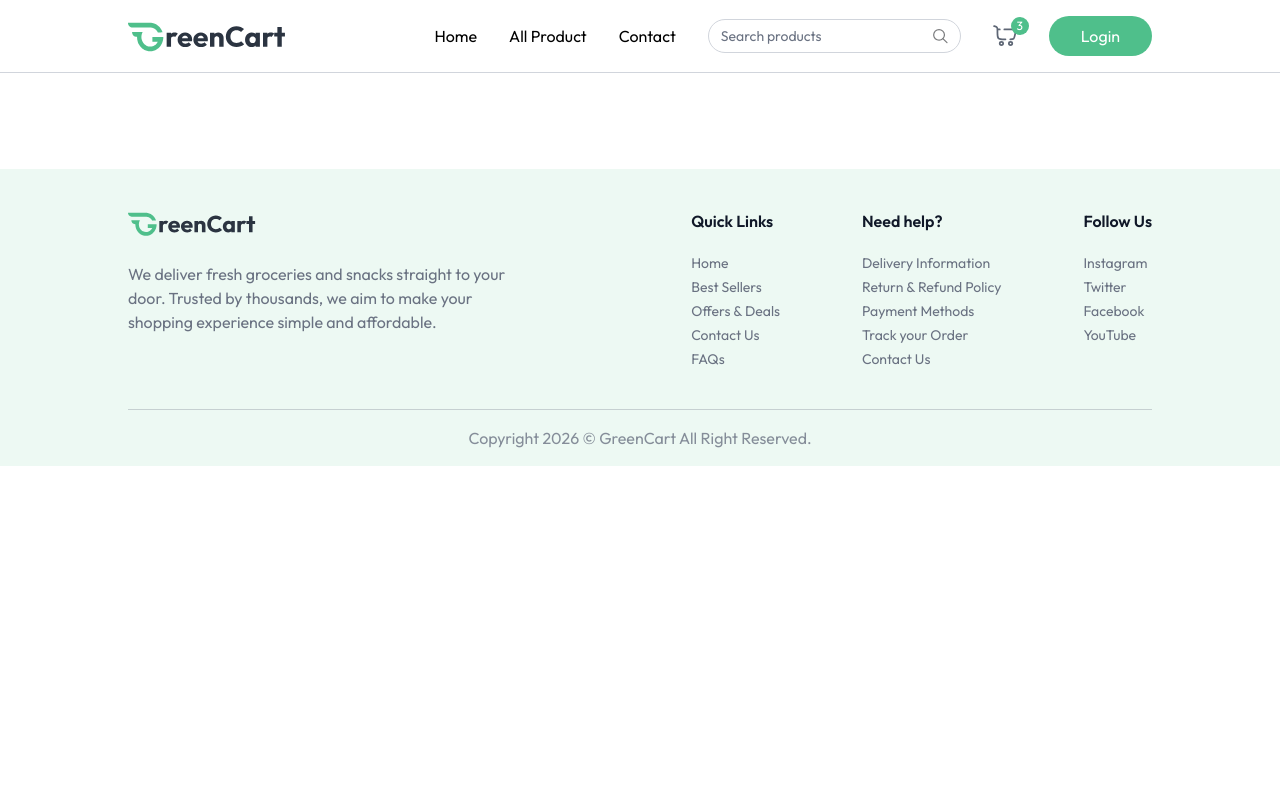
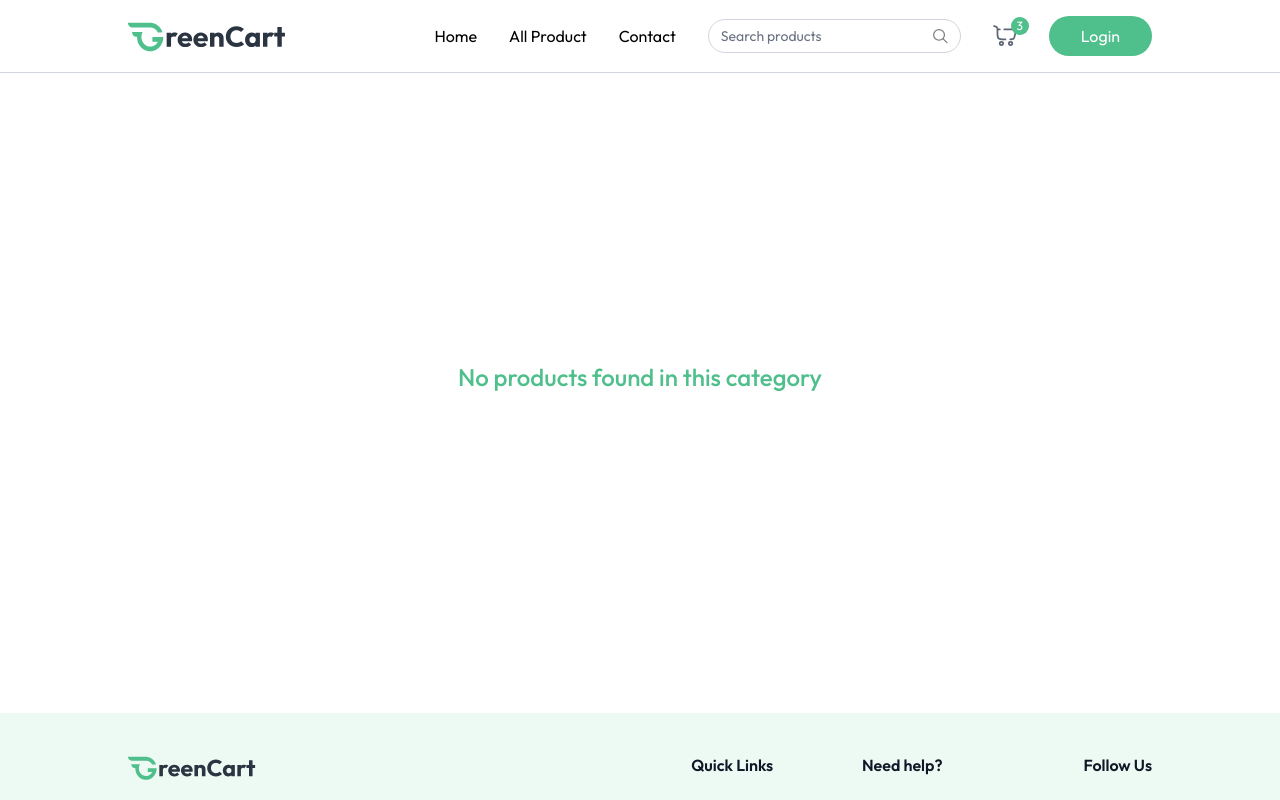
Before and after one commit to itsmearnab12/GreenCart, a React (Vite) app in the folder client/: page /products/1 in a window 1280 px wide. Shown: the top 800 px of the page. Built offline with nearby package versions, Linux system fonts and the light colour scheme.

Commit message:
Working on product category

```diff
--- a/client/src/App.jsx
+++ b/client/src/App.jsx
@@ -6,6 +6,8 @@
 import Footer from './components/Footer';
 import { useAppContext } from './context/AppContext';
 import Login from './components/Login';
+import AllProducts from './pages/AllProducts';
+import ProductCategory from './pages/ProductCategory';
 
 const App = () => {
 
@@ -23,6 +25,8 @@
       <div className={`${isSellerPath ? "" : "px-6 md:px-16 lg:px-24 xl:px-32"}`}>
         <Routes>
           <Route path='/' element={<Home />} />
+          <Route path='/products' element={<AllProducts />} />
+          <Route path='/products/:category' element={<ProductCategory />} />
         </Routes>
       </div>
       {!isSellerPath && <Footer />}
--- a/client/src/components/Navbar.jsx
+++ b/client/src/components/Navbar.jsx
@@ -1,16 +1,22 @@
-import React from 'react'
+import React, { useEffect } from 'react'
 import { NavLink } from 'react-router-dom'
 import { assets } from '../assets/assets'
 import { useAppContext } from '../context/AppContext'
 
 const Navbar = () => {
     const [open, setOpen] = React.useState(false)
-    const { user, setUser, setShowUserLogin, navigate } = useAppContext();
+    const { user, setUser, setShowUserLogin, navigate, setSearchQuery, searchQuery } = useAppContext();
 
     const logout = async () => {
         setUser(null);
         navigate('/')
     }
+
+    useEffect(() => {
+        if (searchQuery.length > 0) {
+            navigate("/products")
+        }
+    }, [searchQuery])
     return (
         <nav className="flex items-center justify-between px-6 md:px-16 lg:px-24 xl:px-32 py-4 border-b border-gray-300 bg-white relative transition-all">
 
@@ -25,7 +31,7 @@
                 <NavLink to='/'>Contact</NavLink>
 
                 <div className="hidden lg:flex items-center text-sm gap-2 border border-gray-300 px-3 rounded-full">
-                    <input className="py-1.5 w-full bg-transparent outline-none placeholder-gray-500" type="text" placeholder="Search products" />
+                    <input onChange={(e) => setSearchQuery(e.target.value)} className="py-1.5 w-full bg-transparent outline-none placeholder-gray-500" type="text" placeholder="Search products" />
                     <img src={assets.search_icon} alt='search' className='w-4 h-4' />
                 </div>
 
--- a/client/src/context/AppContext.jsx
+++ b/client/src/context/AppContext.jsx
@@ -15,6 +15,7 @@
     const [showUserLogin, setShowUserLogin] = useState(false)
     const [products, setProucts] = useState([])
     const [cartItems, setCartItems] = useState({})
+    const [searchQuery, setSearchQuery] = useState({})
 
     //fetch All Products
     const fetchProducts = async () => {
@@ -58,7 +59,7 @@
         fetchProducts()
     }, [])
 
-    const value = { navigate, user, setUser, setIsSeller, isSeller, showUserLogin, setShowUserLogin, products, currency, addToCart, updateCartItem, removeFromCart, cartItems }
+    const value = { navigate, user, setUser, setIsSeller, isSeller, showUserLogin, setShowUserLogin, products, currency, addToCart, updateCartItem, removeFromCart, cartItems, searchQuery, setSearchQuery }
 
     return <AppContext.Provider value={value}>
         {children}
--- /dev/null
+++ b/client/src/pages/AllProducts.jsx
@@ -0,0 +1,36 @@
+import React, { useEffect, useState } from 'react'
+import { useAppContext } from '../context/AppContext'
+import ProductCard from '../components/ProductCard'
+
+const AllProducts = () => {
+
+    const { products, searchQuery } = useAppContext()
+    const [filteredProducts, setFilteredProducts] = useState([])
+
+    useEffect(() => {
+        if (searchQuery.length > 0) {
+            setFilteredProducts(products.filter(
+                product => product.name.toLowerCase().includes(searchQuery.toLowerCase())
+            ))
+        } else {
+            setFilteredProducts(products)
+        }
+    }, [products, searchQuery])
+
+    return (
+        <div className='mt-16 flex flex-col'>
+            <div className='flex flex-col items-end w-max'>
+                <p className='text-2xl font-medium uppercase'>All products</p>
+                <div className='w-16 h-0.5 bg-primary rounded-full'></div>
+            </div>
+
+            <div className='grid grid-cols-2 sm:grid-cols-3 md:grid-cols-4 gap-3 md:gap-6 lg:grid-cols-5 mt-6'>
+                {filteredProducts.filter((product) => product.inStock).map((product, index) => (
+                    <ProductCard key={index} product={product} />
+                ))}
+            </div>
+        </div>
+    )
+}
+
+export default AllProducts
--- /dev/null
+++ b/client/src/pages/ProductCategory.jsx
@@ -0,0 +1,39 @@
+import React from 'react'
+import { useAppContext } from '../context/AppContext'
+import { useParams } from 'react-router-dom'
+import { categories } from '../assets/assets'
+import ProductCard from '../components/ProductCard'
+
+const ProductCategory = () => {
+
+    const { products } = useAppContext()
+    const { category } = useParams()
+
+    const searchCategory = categories.find((item) => item.path.toLowerCase() === category)
+
+    const filteredProducts = products.filter((product) => product.category.toLowerCase() === category)
+
+    return (
+        <div className='mt-16'>
+            {searchCategory && (
+                <div className='flex flex-col items-end w-max'>
+                    <p className='text-2xl font-medium'>{searchCategory.text.toUpperCase()}</p>
+                    <div className='w-16 h-0.5 bg-primary rounded-full'></div>
+                </div>
+            )}
+            {filteredProducts.length > 0 ? (
+                <div className='grid grid-cols-2 sm:grid-cols-3 md:grid-cols-4 lg:grid-cols-5 gap-3 md:gap-6 mt-6'>
+                    {filteredProducts.map((product) => (
+                        <ProductCard key={product._id} product={product} />
+                    ))}
+                </div>
+            ) : (
+                <div className='flex items-center justify-center h-[60vh]'>
+                    <p className='text-2xl font-medium text-primary'>No products found in this category</p>
+                </div>
+            )}
+        </div>
+    )
+}
+
+export default ProductCategory
```
